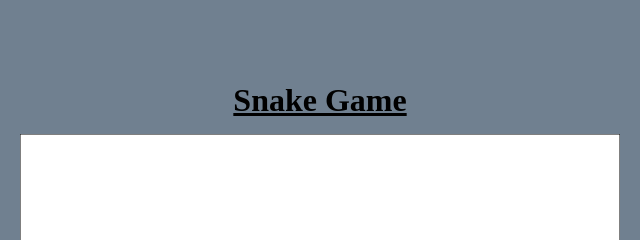
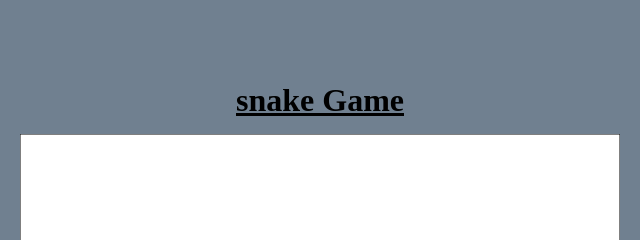
Before and after one commit to iiGregzz/Snake-Game, a website: page index.html in a window 1280 px wide. Shown: the top 240 px of the page, 320-960 px from the left. Drawn offline with Linux system fonts and the light colour scheme.

Commit message:
Changed title to lowercase

```diff
--- a/index.html
+++ b/index.html
@@ -7,7 +7,7 @@
     <title>Snake</title>
 </head>
 <header>
-    <h1><u>Snake Game</u></h1>
+    <h1><u>snake Game</u></h1>
 </header>
 <body>
     <section id="gameSection">
```
Also changed, not shown: package.json (+3 -6 lines).
